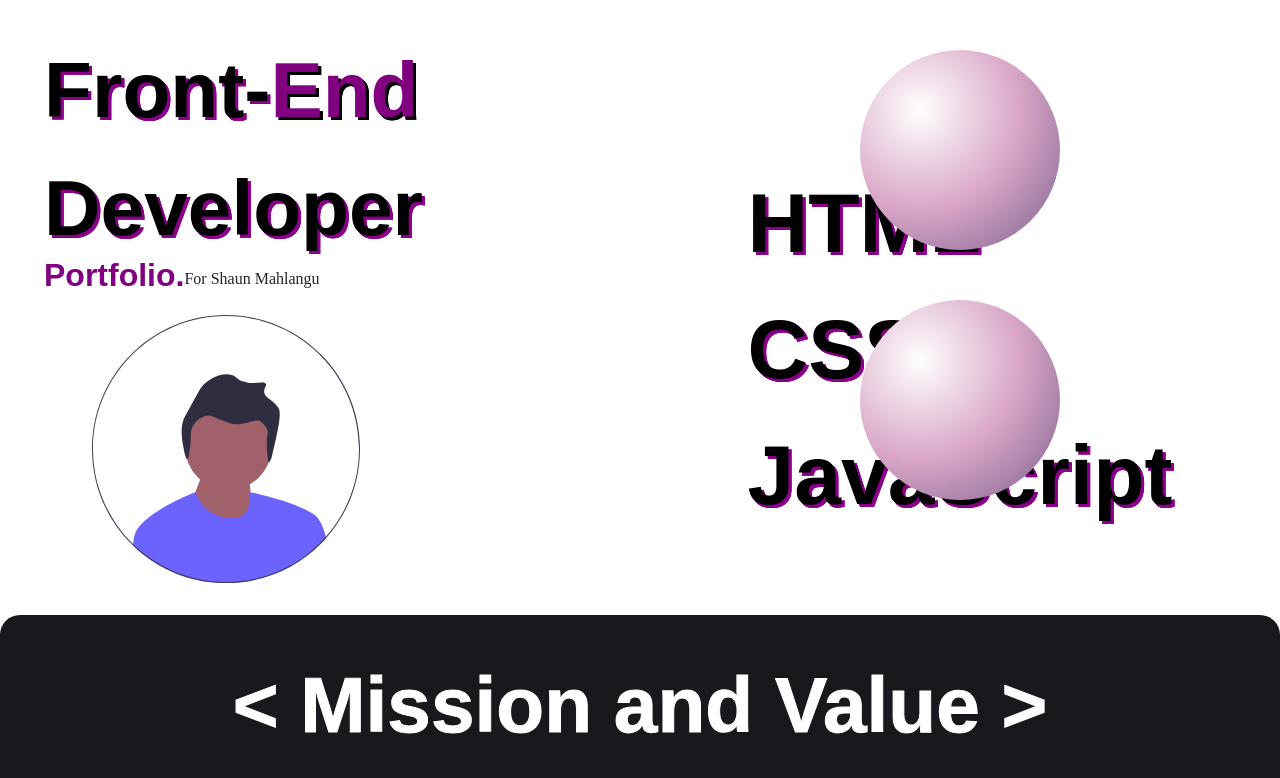
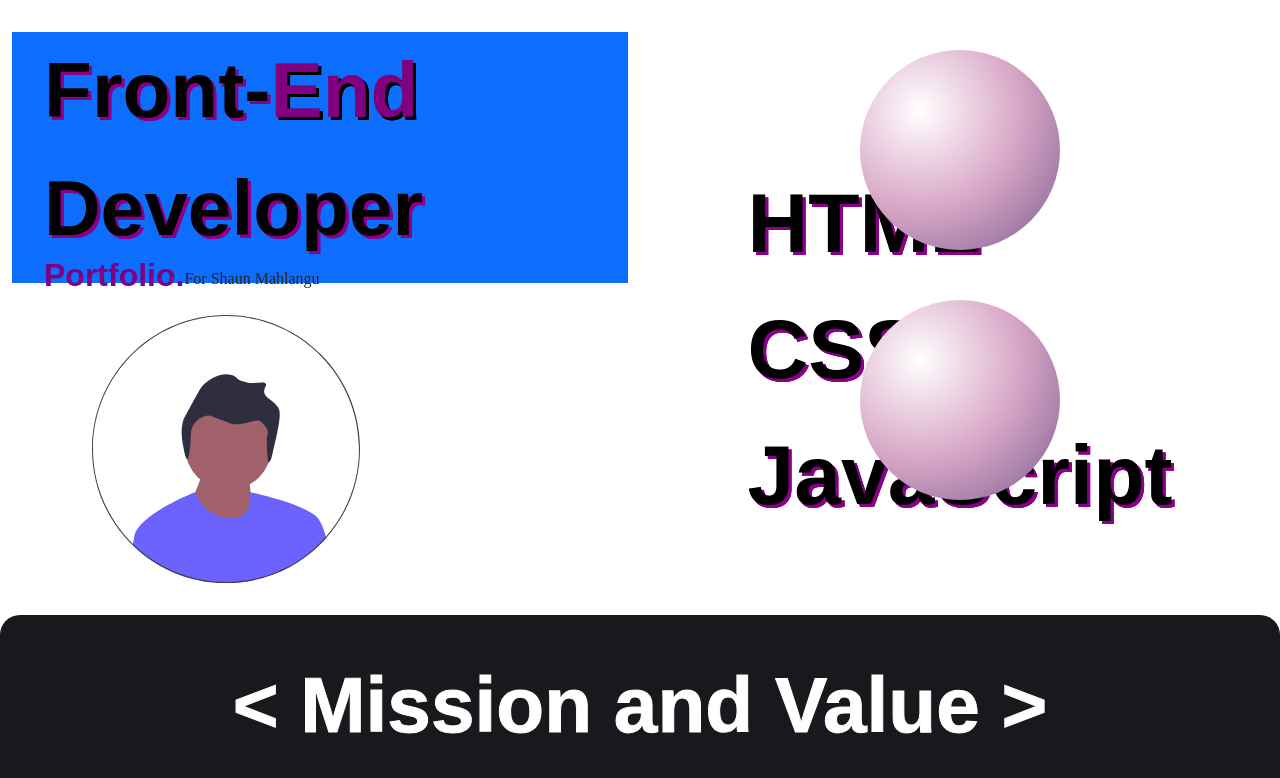
Before and after one commit to UnickCode/Portfolio, a plain HTML site: page index.html in a window 1280 px wide. Shown: the top 778 px of the page. Drawn offline with nearby package versions, Linux system fonts and the light colour scheme.

Commit message:
Update index.html

```diff
--- a/index.html
+++ b/index.html
@@ -39,7 +39,7 @@
 
 
 
-<div class="d-flex justify-content-center">
+<div class="d-flex justify-content-center bg-primary">
   <p class="topic d-block d-md-none d-lg-block f"> Front-<span style="color: purple; text-shadow: 3px 3px 0 black, 3px 3px 0 black, 3px 3px 0 black;">End </span>Developer </p>
 </div>
 <div class="d-flex justify-content-center">
```
